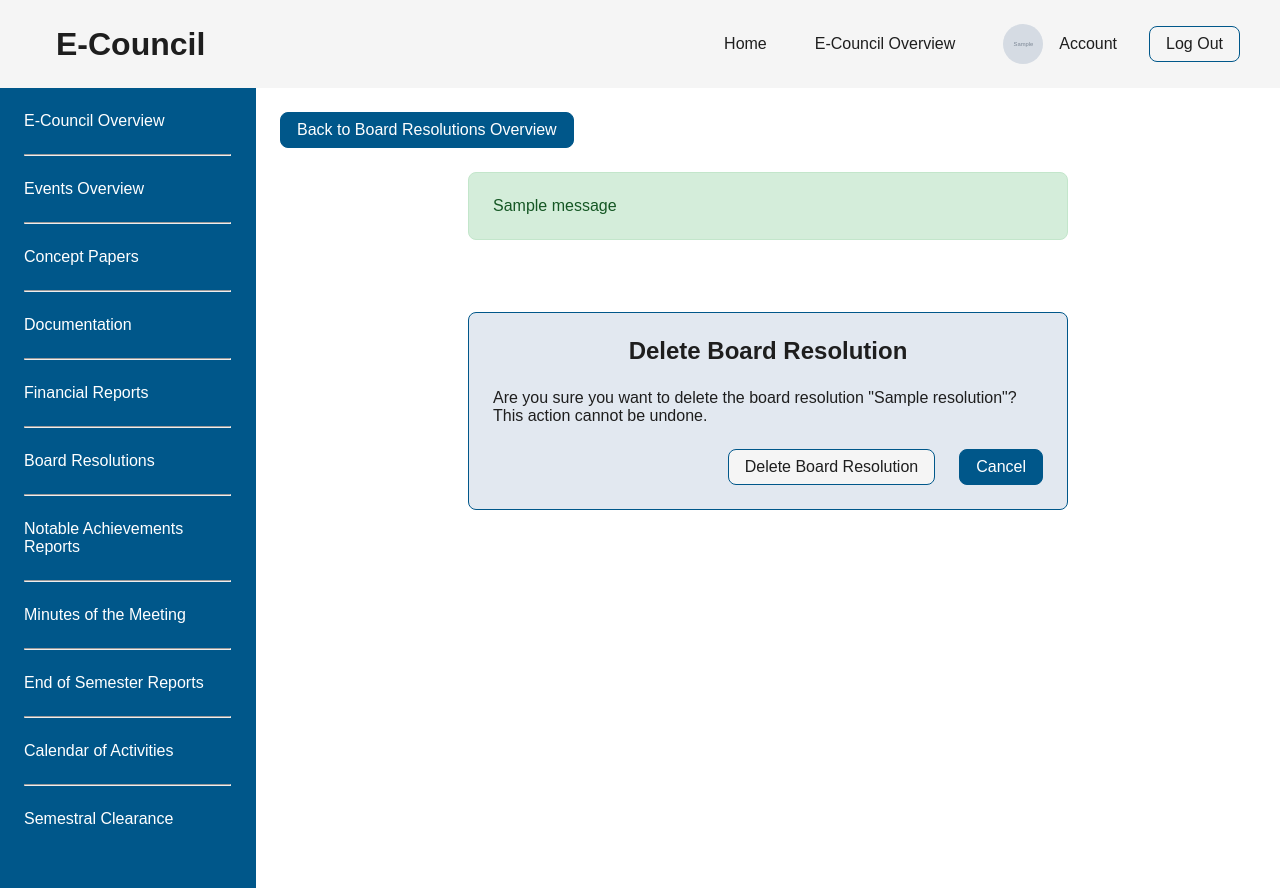
After one commit to MACantara/E-Council, a Flask app: page /delete-board-resolution/1 in a window 1280 px wide. The commit adds this page. Run offline with Flask 3, Linux system fonts and the light colour scheme; a user stored in the database is signed in; tables that the repository leaves empty hold one stand-in row (values such as "Sample post"); grey boxes marked "Sample" are stand-in pictures; one stand-in notice (Sample message) is shown.

Commit message:
Implement deleting of board resolutions

```diff
--- a/app.py
+++ b/app.py
@@ -1737,6 +1737,25 @@ def add_board_resolution():
 
     return render_template('add-board-resolution.html', events=events, academic_years=academic_years)
 
+@app.route("/delete-board-resolution/<int:resolution_id>", methods=["GET", "POST"])
+@login_required
+def delete_board_resolution(resolution_id):
+    # Find the board resolution by ID
+    resolution = BoardResolutions.query.get_or_404(resolution_id)
+
+    if request.method == "POST":
+        # Delete related records in the departments_events table
+        DepartmentsEvents.query.filter_by(events_id=resolution.board_resolutions_events_id).delete()
+
+        # Delete the board resolution
+        db.session.delete(resolution)
+        db.session.commit()
+
+        flash("Board resolution deleted successfully.", "success")
+        return redirect(url_for("board_resolutions_overview"))
+
+    return render_template("delete-board-resolution.html", resolution=resolution)
+
 @app.route("/notable-achievement-reports-overview")
 @login_required
 def notable_achievement_reports_overview():
--- a/templates/board-resolutions-overview.html
+++ b/templates/board-resolutions-overview.html
@@ -119,7 +119,7 @@
                         class="primary-button">View</a>
                     <a href=""
                         class="secondary-button">Update</a>
-                    <a href=""
+                    <a href="{{ url_for('delete_board_resolution', resolution_id=resolution.board_resolutions_id) }}"
                         class="secondary-button">Delete</a>
                 </div>
             </div>
--- /dev/null
+++ b/templates/delete-board-resolution.html
@@ -0,0 +1,38 @@
+{% extends "base.html" %}
+
+{% block title %}Delete Board Resolution{% endblock %}
+
+{% block content %}
+
+<div class="council-overview-container">
+    {% include "council-overview-sidebar.html" %}
+
+    <div class="council-overview-content-container">
+
+        <a href="{{ url_for('board_resolutions_overview') }}" class="primary-button fit-content-button">Back to Board Resolutions Overview</a>
+
+        <!-- Flash messages section for the modal -->
+        {% with messages = get_flashed_messages(with_categories=true) %}
+        {% if messages %}
+        <div class="flash-messages center no-top-margin bottom-margin">
+            {% for category, message in messages %}
+            <div class="alert alert-{{ category }}">{{ message }}</div>
+            {% endfor %}
+        </div>
+        {% endif %}
+        {% endwith %}
+        <div class="container">
+            <h2>Delete Board Resolution</h2>
+            <p>Are you sure you want to delete the board resolution "{{ resolution.board_resolutions_title }}"? This action cannot be undone.</p>
+            <form method="POST" action="{{ url_for('delete_board_resolution', resolution_id=resolution.board_resolutions_id) }}">
+                <div class="horizontal-button-pair-positioned-right">
+                    <input type="hidden" name="csrf_token" value="{{ csrf_token() }}">
+                    <button class="secondary-button fit-content-button" type="submit">Delete Board Resolution</button>
+                    <a href="{{ url_for('board_resolutions_overview') }}" class="primary-button fit-content-button">Cancel</a>
+                </div>
+            </form>
+        </div>
+    </div>
+</div>
+
+{% endblock %}
```
